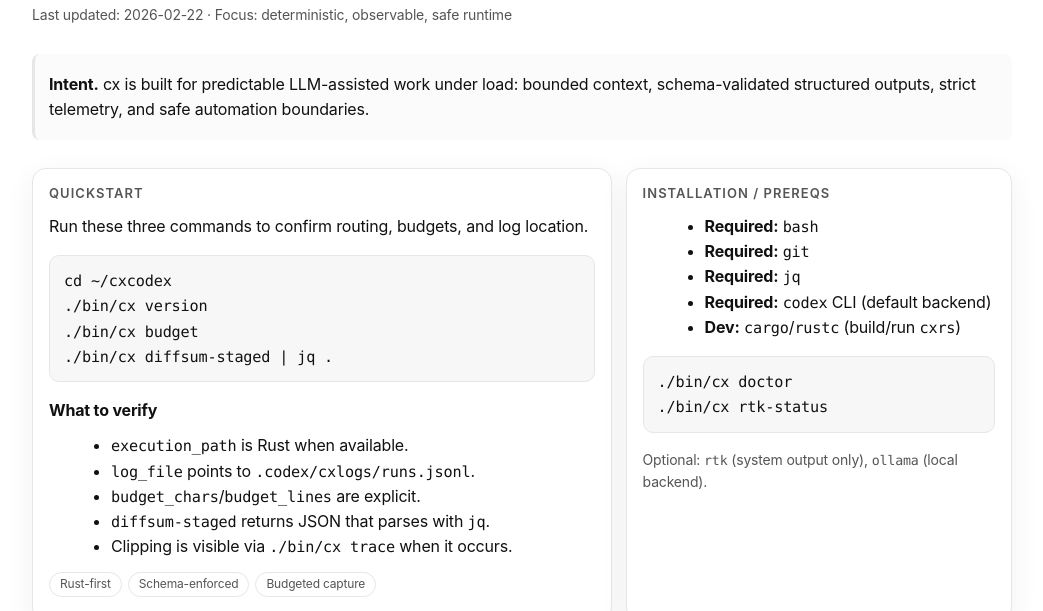
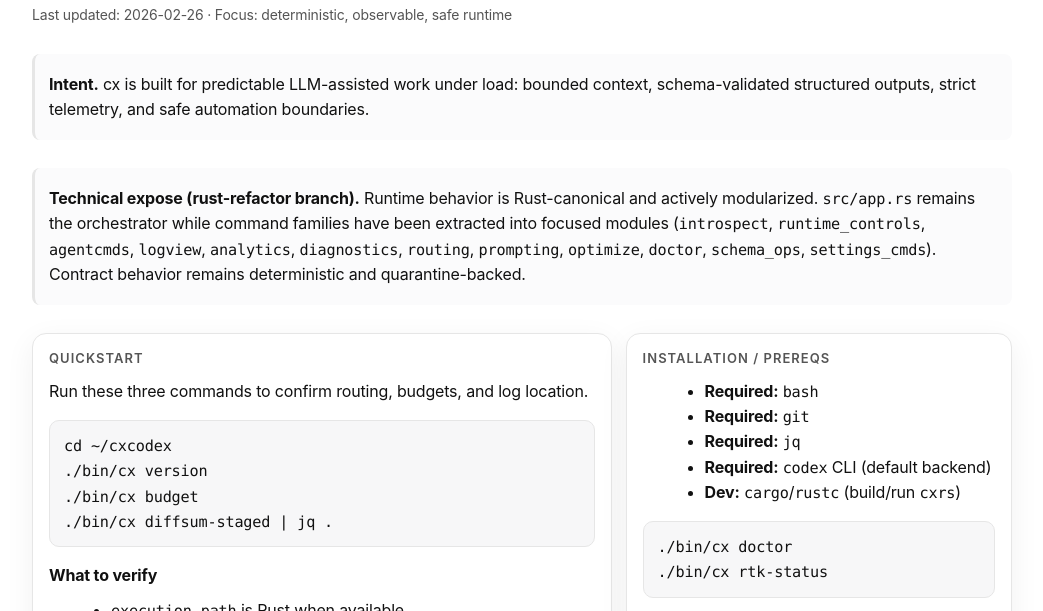
Before and after one commit to fugamante/cx, a plain HTML site: page docs/manuals/02_web/CX_MANUAL_MASTER.html in a window 1280 px wide. Shown: the part 125-736 px from the top of the page, without its empty margins (118-1161 px from the left). Drawn offline with Linux system fonts and the light colour scheme.

Commit message:
docs: refresh rust-refactor technical expose across README and manuals

```diff
--- a/docs/manuals/02_web/CX_MANUAL_MASTER.html
+++ b/docs/manuals/02_web/CX_MANUAL_MASTER.html
@@ -11,11 +11,15 @@
       <header>
         <div class="k">cxcodex</div>
         <h1>Manual (Master)</h1>
-        <div class="meta">Last updated: 2026-02-22 · Focus: deterministic, observable, safe runtime</div>
+        <div class="meta">Last updated: 2026-02-26 · Focus: deterministic, observable, safe runtime</div>
       </header>
 
       <section class="callout">
         <p><strong>Intent.</strong> cx is built for predictable LLM-assisted work under load: bounded context, schema-validated structured outputs, strict telemetry, and safe automation boundaries.</p>
+      </section>
+
+      <section class="callout">
+        <p><strong>Technical expose (rust-refactor branch).</strong> Runtime behavior is Rust-canonical and actively modularized. <code>src/app.rs</code> remains the orchestrator while command families have been extracted into focused modules (<code>introspect</code>, <code>runtime_controls</code>, <code>agentcmds</code>, <code>logview</code>, <code>analytics</code>, <code>diagnostics</code>, <code>routing</code>, <code>prompting</code>, <code>optimize</code>, <code>doctor</code>, <code>schema_ops</code>, <code>settings_cmds</code>). Contract behavior remains deterministic and quarantine-backed.</p>
       </section>
 
       <section class="grid" aria-label="Quickstart">
```
Also changed, not shown: 6 other files.
